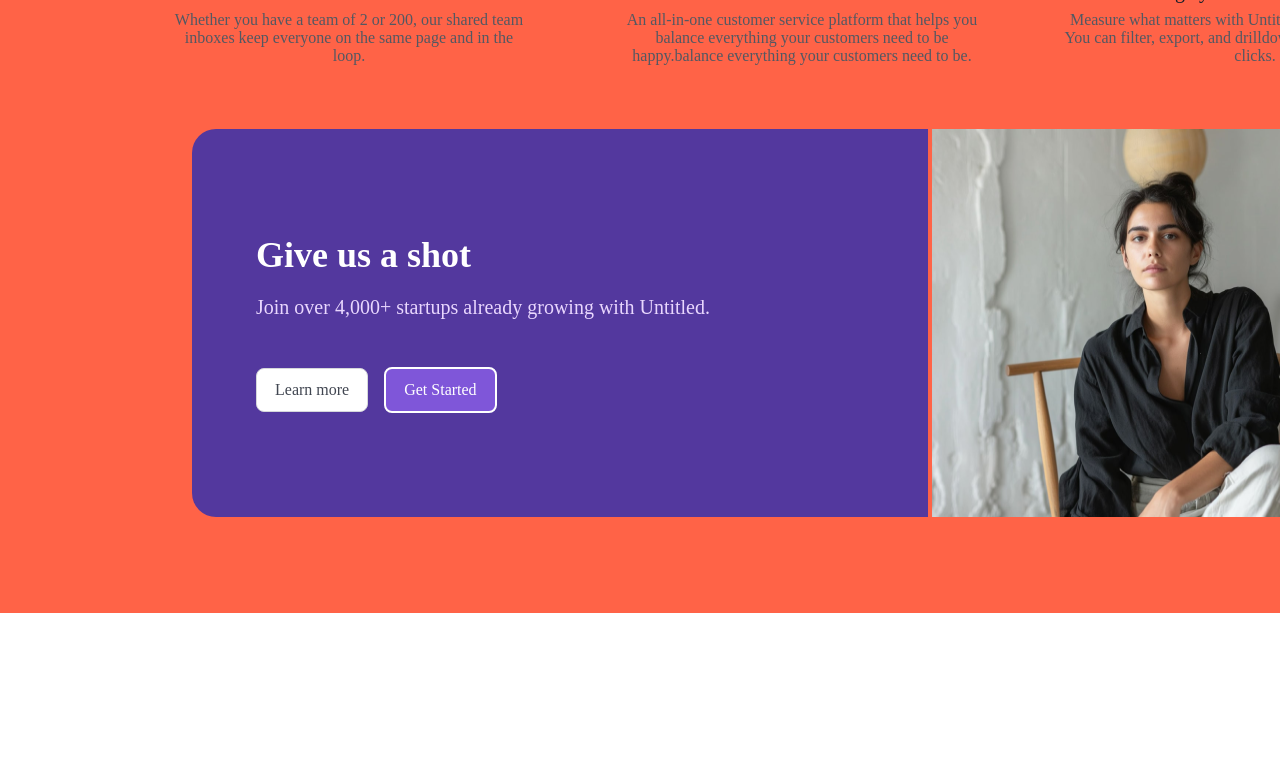
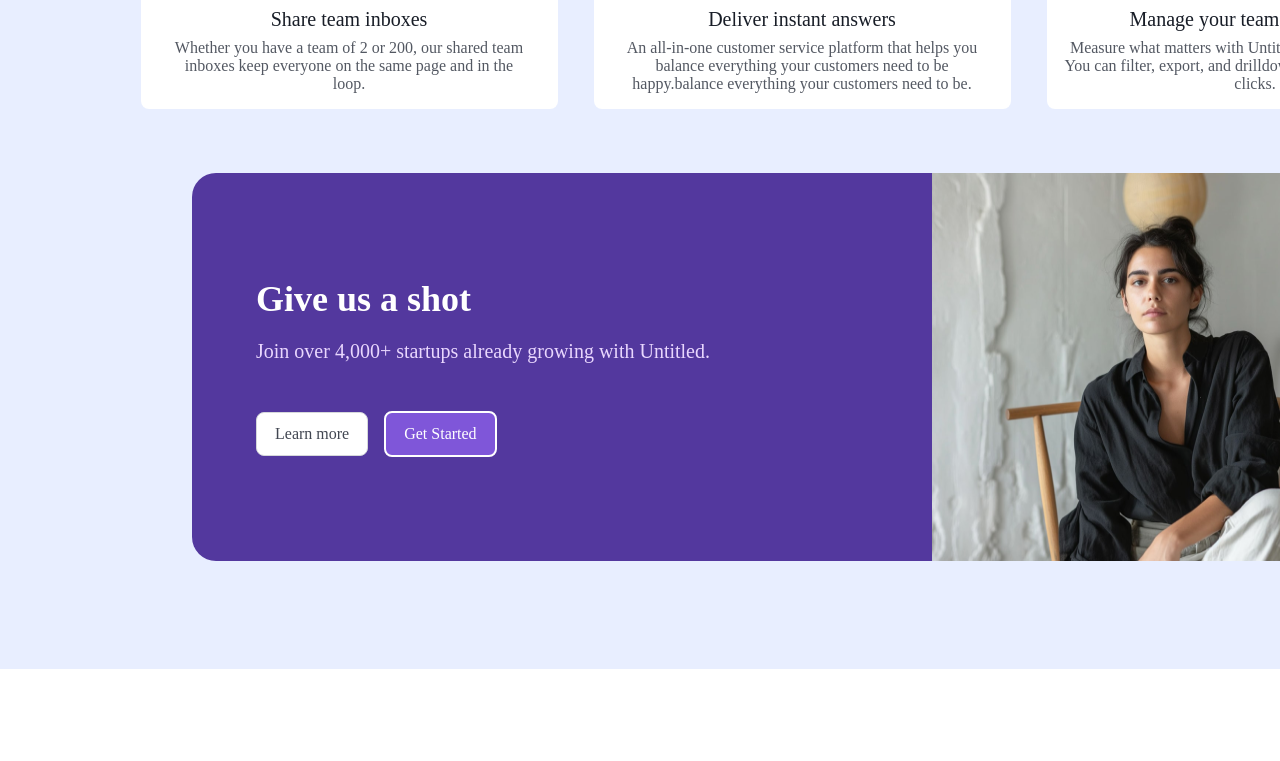
Before and after one commit to dimitrichachanidze/CSS2-9, a plain HTML site: page index.html in a window 1280 px wide. Shown: the part 1232-1993 px from the top of the page. Before the commit the page ends 1845 px from the top, so only its background shows below. Drawn offline with Linux system fonts and the light colour scheme.

Commit message:
Update styles.css

```diff
--- a/styles.css
+++ b/styles.css
@@ -7,11 +7,12 @@
 #mtavari_div {
     display: block;
     margin: 0 auto;
-    padding: 96px;
+    padding: 108px;
     align-items: center;
-    background: tomato;
+    background-color: #E8EEFF;
     margin-top: 64px;
     width: 1604px;
+    margin-bottom: 108px;
 }
 
 #text_div {
@@ -78,6 +79,9 @@
     max-width: 417px;
     width: 100%;
     display: inline-block;
+    background-color: #FFFFFF;
+    padding: 16px;
+    border-radius: 8px;
 
 }
 
@@ -115,6 +119,9 @@
     width: 100%;
     margin-left: 32px;
     display: inline-block;
+    background-color: #FFFFFF;
+    padding: 16px;
+    border-radius: 8px;
 }
 
 #miniContainerTwo {
@@ -151,6 +158,9 @@
     width: 100%;
     margin-left: 32px;
     display: inline-block;
+    background-color: #FFFFFF;
+    padding: 16px;
+    border-radius: 8px;
 }
 
 #miniContainerThree {
@@ -185,7 +195,6 @@
     margin: 0 auto;
     width: 736px;
     text-align: center;
-    background-color: #53389E;
     border-top-left-radius: 24px;
     border-bottom-left-radius: 24px;
     padding-top: 41px;
@@ -265,4 +274,10 @@
 #forMiddle {
     margin: 0 auto;
     text-align: center;
+    background-color: #53389E;
+    max-width: 1220px;
+    width: 100%;
+    border-radius: 24px;
+    max-height: 388px;
+
 }
```
